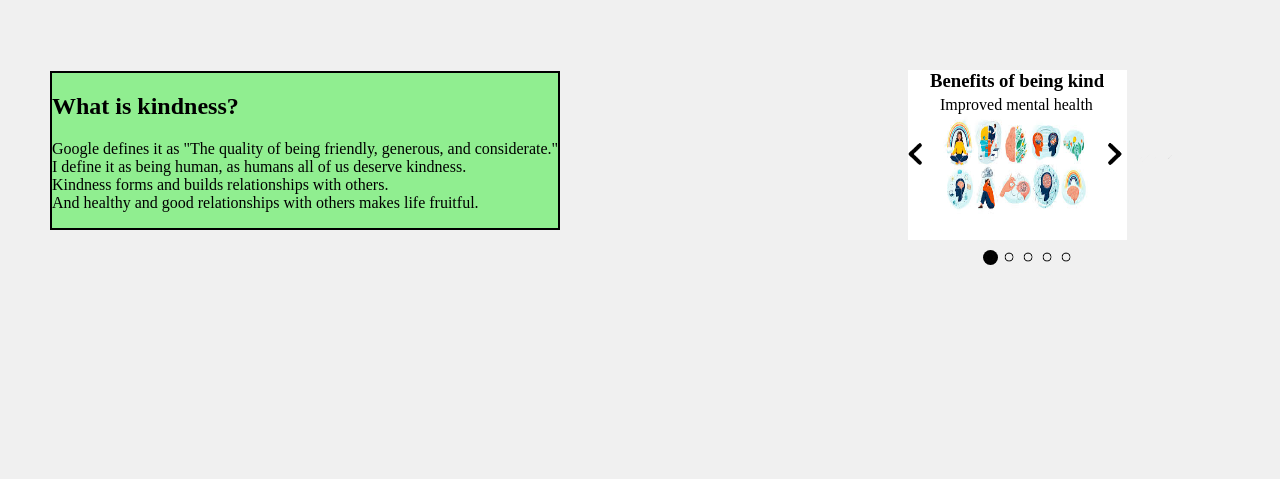
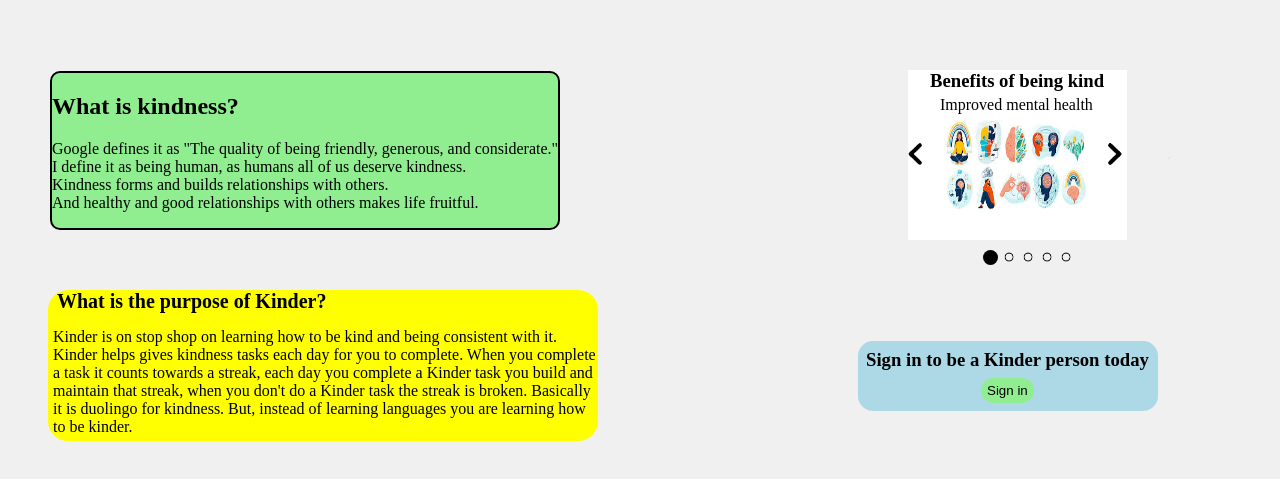
Before and after one commit to MartinsA33/Bloomathon_Project, a website: page index.html in a window 1280 px wide. Shown: the part 99-578 px from the top of the page. Drawn offline with Linux system fonts and the light colour scheme.

Commit message:
Ninth commit: contains the Sign in div with the sign-in button, the sign-in button has not been made interactive.

```diff
--- a/index.css
+++ b/index.css
@@ -60,6 +60,7 @@
     left:50px;
     border: 2px solid black;
     Background-color:lightgreen;
+    border-radius:10px;
 }
 .mental-healthPic{
     width:150px;
@@ -225,3 +226,49 @@
     right:20px;
     bottom:40px;
 }
+#kinder-purpose{
+    position:relative;
+    top:200px;
+    left:40px;
+    width:550px;
+    background-color:yellow;
+    border-radius:20px;
+    margin:0;
+}
+.purpose-title{
+    margin-top:0;
+    position:relative;
+    left:9px;
+    font-size:20px;
+}
+#KinderP{
+    margin:0;
+    position:relative;
+    bottom:5px;
+    left:5px;
+}
+#sign-in-header{
+    position:relative;
+    left:8px;
+    top:8px;
+    margin:0;
+}
+#Sign-in{
+    background-color:lightblue;
+    position:relative;
+    left:850px;
+    top:100px;
+    width:300px;
+    height:70px;
+    border-radius:15px;
+}
+#Sign-in-button{
+    background-color:lightgreen;
+    position:relative;
+    top:15px;
+    left:123px;
+    margin:0;
+    border:0;
+    border-radius:15px;
+    height:25px;
+}
--- a/index.html
+++ b/index.html
@@ -56,6 +56,22 @@
         <img src="images/download-removebg-preview.png" class="dot5">
     </div>
 </div>
+<div id="kinder-purpose">
+    <h3 class="purpose-title">What is the purpose of Kinder?</h3>
+    <p id="KinderP">
+      Kinder is on stop shop on learning how to be kind and being consistent with it.<br>
+        Kinder helps gives kindness tasks each day for you to complete. When you complete <br>
+        a task it counts towards a streak, each day you complete a Kinder task you build and
+        <br>maintain that streak, when you don't do a Kinder task the streak is broken. Basically <br>
+        it is duolingo for kindness. But, instead of learning languages you are learning how <br>
+        to be kinder.
+
+    </p>
+</div>
+<div id="Sign-in">
+    <h3 id="sign-in-header">Sign in to be a Kinder person today</h3>
+<button id="Sign-in-button">Sign in</button>
+</div>
 <script src="index.js"></script>
 </body>
 </html>
```
